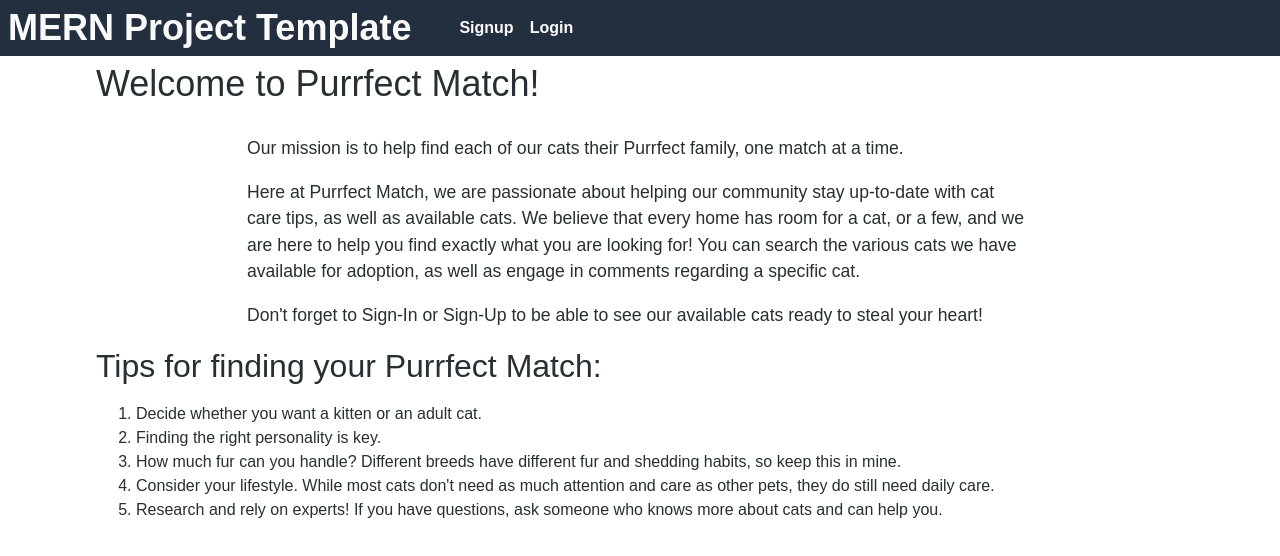
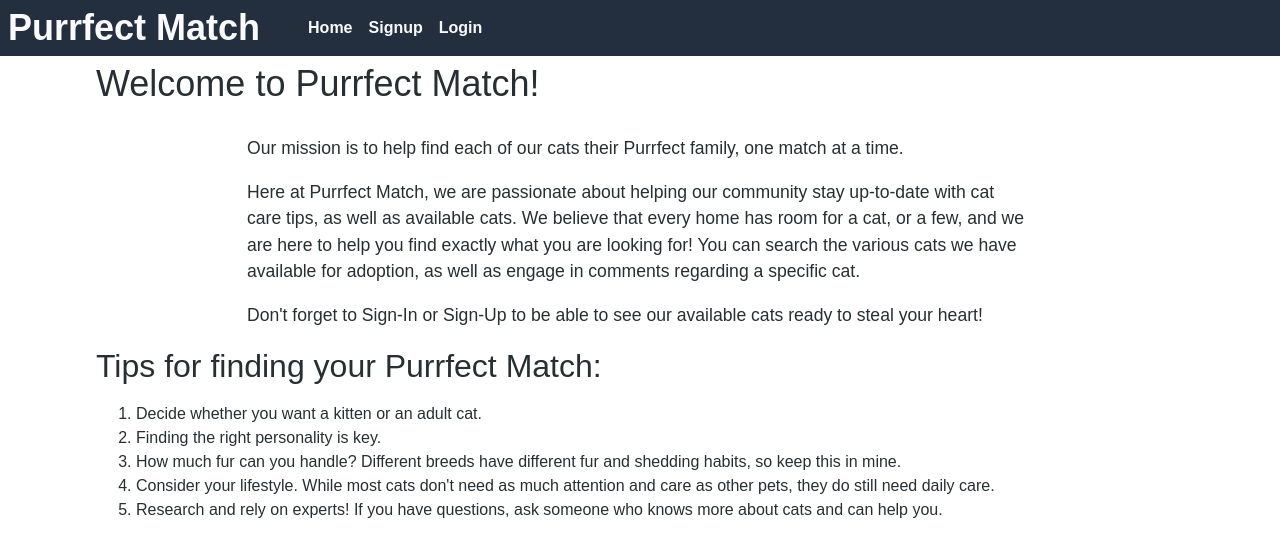
Before and after one commit to Kayla-Sullens/Purrfect-Match, a React (Vite) app in the folder client/: page / in a window 1280 px wide. Shown: the top 556 px of the page. Built offline with nearby package versions, Linux system fonts and the light colour scheme.

Commit message:
added Home button to NavBar

```diff
--- a/client/src/components/NavBar.jsx
+++ b/client/src/components/NavBar.jsx
@@ -7,7 +7,9 @@ const NavBar = () => {
       return (
         <ul className="flex-row">
           <li className="mx-1">
-            {/* this is not using the Link component to logout or user and then refresh the application to the start */}
+            <Link to="/">Home</Link>
+          </li>
+          <li className="mx-1">
             <a href="/" onClick={() => Auth.logout()}>
               Logout
             </a>
@@ -19,8 +21,12 @@ const NavBar = () => {
     return (
       <ul className="flex-row">
         <li className="mx-1">
+          <Link to="/">Home</Link>
+        </li>
+        <li className="mx-1">
           <Link to="/signup">Signup</Link>
         </li>
+
         <li className="mx-1">
           <Link to="/login">Login</Link>
         </li>
@@ -31,7 +37,7 @@ const NavBar = () => {
   return (
     <header className="flex-row px-1">
       <h1>
-        <Link to="/">MERN Project Template</Link>
+        <Link to="/">Purrfect Match</Link>
       </h1>
       <nav>{showNavigation()}</nav>
     </header>
```
